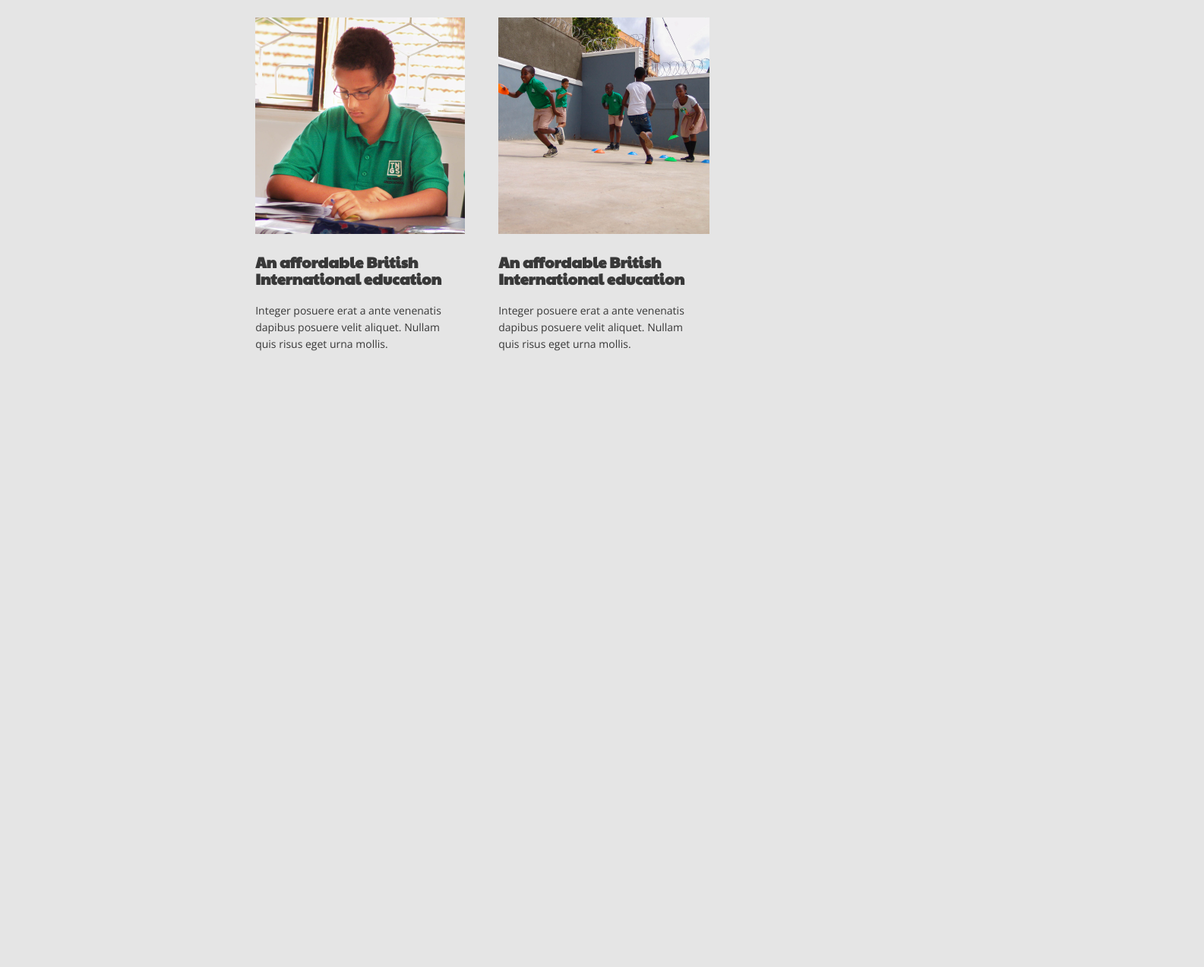
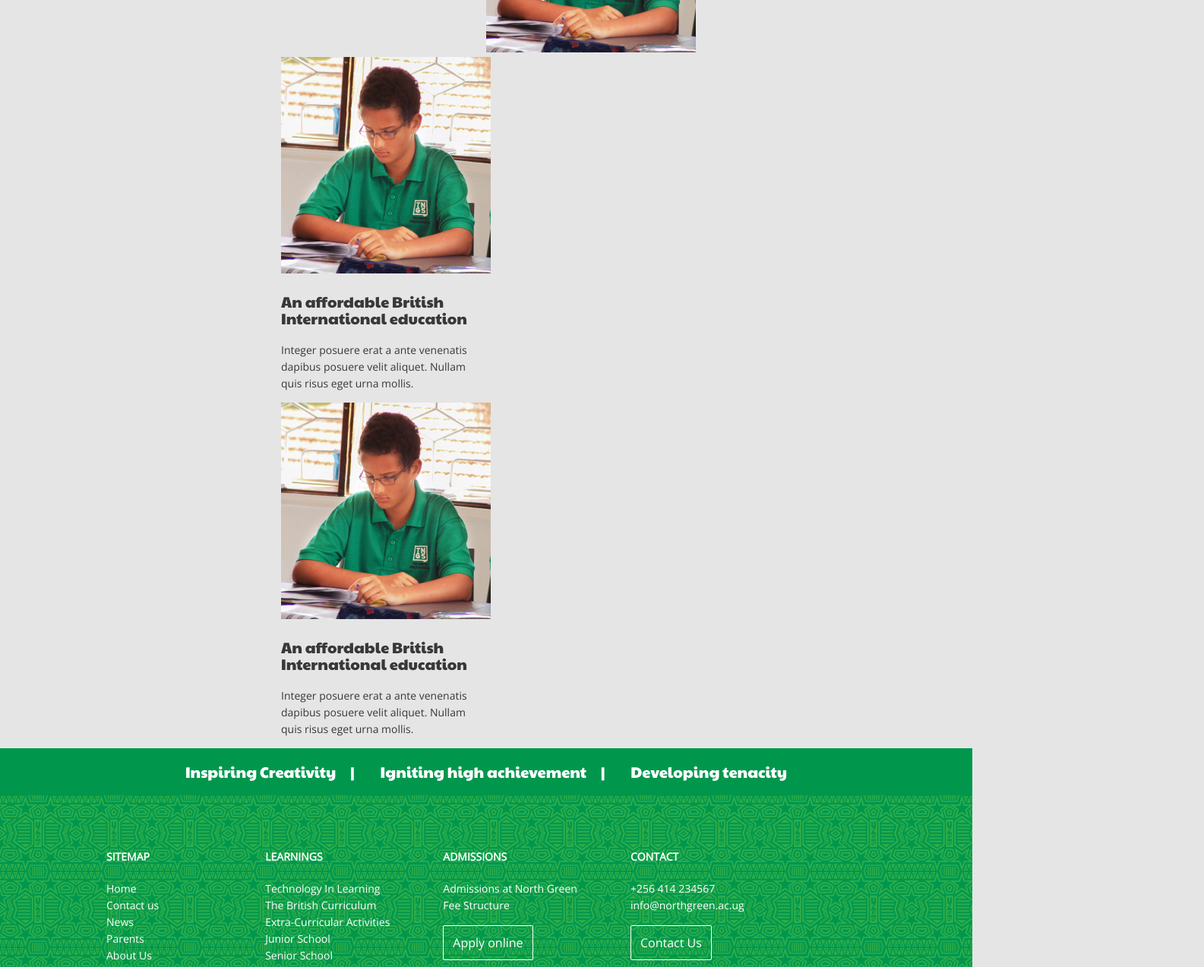
Before and after one commit to Matthew10128/website_using_float, a plain HTML site: page html/float.html in a window 1280 px wide. Shown: the part 1510-2783 px from the top of the page at 76% size, 1585 px wide, since content can reach past the window. Before the commit the page ends 2013 px from the top, so only its background shows below. Drawn offline with nearby package versions, Linux system fonts and the light colour scheme.

Commit message:
Implemented main-banner section and footer section, unfinished middle section

```diff
--- a/assets/CSS/homepage.css
+++ b/assets/CSS/homepage.css
@@ -201,50 +201,106 @@ header{
 }
 
 
-.learn-more-section{
-
+.middlesection{
+    margin: 0 auto;
 }
 
-.learn-more-section-tiles{
-    display: inline-block;
+.middlesection-tiles{
     margin: 0 auto;
 }
 
 .tiles-row1{
-    width: 270px;
-    display:block;
-    float: right;
+    margin: 0 auto;
+    display: inline-block;
     position: relative;
-    left:33%;
+    left: 50%;
 }
 
 .tiles-row2{
-    width: 270px;
-    display:block;
+    margin: 0 auto;
+    float:right;
+    width:270px;
     position: relative;
-    left: 33%;
+    right:50%;
 }
 
-.tile_1{
-    float:left;
-    margin: 25px;
+.tiles-reading{
+    width: 100%;
 }
 
-.tile_2{
-    float:left;
-    margin: 25px;
+.reading-content{
+    float: right;
 }
 
-.tile_3{
-   float: left;
-   margin: 25px;
+.footer{
+    clear: both;
 }
 
-.tile_4{
-    float: left;
-    margin: 25px;
+.footer-header{
+    background-color: #00974D;
+    width:100%;
+    text-align: center;
 }
 
-.tileimage{
-    width:270px;
+.footer-header > h3{
+  color: white;
+  display: inline-block;
 }
+
+.middle-header-content{
+    margin: 0 30px 0;
+}
+
+.footer-content{
+    background: url("../Images/footerbg.png");
+}
+
+.footer-content-lists{
+    color: white;
+    padding: 70px;
+}
+.sitemap{
+    list-style: none;
+    float: left;
+    padding-right:100px;
+}
+
+.sitemap-header{
+    margin: 0 0 20px;
+}
+
+.learnings{
+    list-style: none;
+    float: left;
+    padding-right:30px;
+}
+
+.learnings-header{
+    margin: 0 0 20px;
+}
+
+.admissions{
+   float: left;
+   padding-right:30px;
+}
+
+.admissions-header{
+    margin: 0 0 20px;
+}
+
+.admissions-btn{
+    margin-top: 15px;
+}
+
+.contact{
+    float: left;
+    padding-right:30px;
+ }
+
+ .contact-header{
+     margin: 0 0 20px;
+ }
+
+ .contact-btn{
+     margin: 15px 0 15px;
+ }
--- a/assets/CSS/layout.css
+++ b/assets/CSS/layout.css
@@ -4,7 +4,7 @@
 }
 
 .no-bullet{
-    list-style-type: none none;
+    list-style: none;
     margin:0;
 }
 
--- a/assets/CSS/typography.css
+++ b/assets/CSS/typography.css
@@ -28,6 +28,7 @@ h2{
 
 h3{
     font-size: 20px;
+    font-weight: 400;
 }
 
 a{
--- a/html/float.html
+++ b/html/float.html
@@ -96,47 +96,93 @@
         </section>
 
 
-        <section class="learn-more-section container">
-            <h2>Learn More About the North Green School</h2>
-            <section class="learn-more-section-tiles clearfix container ">
+       <div class="middlesection container">
+           <h2 class="middlesection-header">Learn More About The North Green School</h2>
+           <div class="middlesection-tiles container clearfix">
 
-                <div class="tiles-row1 tile_1">
-                    <img src="../assets/Images/playing.png" alt="playing" >
-                    <div class="tiles-text">
+               <section class="tiles-row1">
+                    <div class="tiles-reading clearfix">
+                        <img src="../assets/Images/reading.png" alt="reading" class="reading-img">
+                        <div class="reading-content">
+                            <h3>An affordable British International education</h3>
+                            <p>Integer posuere erat a ante venenatis dapibus posuere velit aliquet. Nullam quis risus eget urna mollis. </p>
+                        </div>
+                    </div>
+                    <div class="tiles-playing clearfix">
+                        <img src="../assets/Images/reading.png" alt="reading" class="reading-img">
+                        <div class="reading-content">
+                            <h3>An affordable British International education</h3>
+                            <p>Integer posuere erat a ante venenatis dapibus posuere velit aliquet. Nullam quis risus eget urna mollis. </p>
+                        </div>
+                    </div>
+               </section>
+
+               <section class="tiles-row2">
+                <div class="tiles-playing">
+                    <img src="../assets/Images/reading.png" alt="reading" class="reading-img">
+                    <div class="reading-content">
                         <h3>An affordable British International education</h3>
-                        <p>Integer posuere erat a ante venenatis dapibus posuere velit aliquet. Nullam quis risus eget urna mollis.</p>
+                        <p>Integer posuere erat a ante venenatis dapibus posuere velit aliquet. Nullam quis risus eget urna mollis. </p>
                     </div>
                 </div>
+                   <div class="tiles-teaching">
+                    <img src="../assets/Images/reading.png" alt="reading" class="reading-img">
+                    <div class="reading-content">
+                        <h3>An affordable British International education</h3>
+                        <p>Integer posuere erat a ante venenatis dapibus posuere velit aliquet. Nullam quis risus eget urna mollis. </p>
+                    </div>
+                    </div>
+               </section>
+           </div>
+       </div>
 
+    <footer class="footer">
+       <header class="footer-header">
+           <h3>Inspiring Creativity &nbsp;&nbsp;&nbsp; |</h3>
+           <h3 class="middle-header-content">Igniting high achievement &nbsp;&nbsp;&nbsp; |</h3>
+           <h3>Developing tenacity</h3>
+       </header>
+       <div class="footer-content">
+           <div class="footer-content-lists container clearfix">
+            <ul class="sitemap no-bullet">
+                <h4 class="sitemap-header">SITEMAP</h4>
+                <li>Home</li>
+                <li>Contact us</li>
+                <li>News</li>
+                <li>Parents</li>
+                <li>About Us</li>
+                <li>Careers</li>
+            </ul>
+            <ul class="learnings no-bullet">
+                <h4 class="learnings-header">LEARNINGS</h4>
+                <li>Technology In Learning</li>
+                <li>The British Curriculum</li>
+                <li>Extra-Curricular Activities</li>
+                <li>Junior School</li>
+                <li>Senior School</li>
+                <li>Pre School</li>
+                <li>School Calendar</li>
+            </ul>
+            <ul class="admissions no-bullet">
+                <h4 class="admissions-header">ADMISSIONS</h4>
+                <li>Admissions at North Green</li>
+                <li>Fee Structure</li>
+                <li class="admissions-btn"><a href="#" class="btn btn-white">Apply online</a></li>
+            </ul>
+            <ul class="contact no-bullet">
+                <h4 class="contact-header">CONTACT</h4>
+                <li>+256 414 234567</li>
+                <li>info@northgreen.ac.ug</li>
+                <li class="contact-btn"><a href="#" class="btn btn-white">Contact Us</a></li>
+                <li>
+                    <a href="#"><img src="../assets/Images/facebook.png" alt="facebook"></a>
+                    <a href="#"><img src="../assets/Images/twitter.png" alt="twitter"></a>
+                    <a href="#"><img src="../assets/Images/youtube.png" alt="youtube"></a>
+                </li>
+            </ul>
+           </div>
+        </div>
+    </footer>
 
-                <div class="tiles-row1 tile_2">
-                    <img src="../assets/Images/teaching.png" alt="playing" >
-                    <div class="tiles-text">
-                        <h3>An affordable British International education</h3>
-                        <p>Integer posuere erat a ante venenatis dapibus posuere velit aliquet. Nullam quis risus eget urna mollis.</p>
-                    </div>
-                </div>
-
-                <br>
-
-
-                <div class="tiles-row2 tile_3">
-                    <img src="../assets/Images/reading.png" alt="playing" >
-                    <div class="tiles-text">
-                        <h3>An affordable British International education</h3>
-                        <p>Integer posuere erat a ante venenatis dapibus posuere velit aliquet. Nullam quis risus eget urna mollis.</p>
-                    </div>
-                </div>
-
-
-                <div class="tiles-row2 tile_4">
-                    <img src="../assets/Images/playing.png" alt="playing" >
-                    <div class="tiles-text">
-                        <h3>An affordable British International education</h3>
-                        <p>Integer posuere erat a ante venenatis dapibus posuere velit aliquet. Nullam quis risus eget urna mollis.</p>
-                    </div>
-                </div>
-            </section>
-        </section>
 </body>
 </html>
```
Also changed, not shown: index.html (+3 -4 lines).
